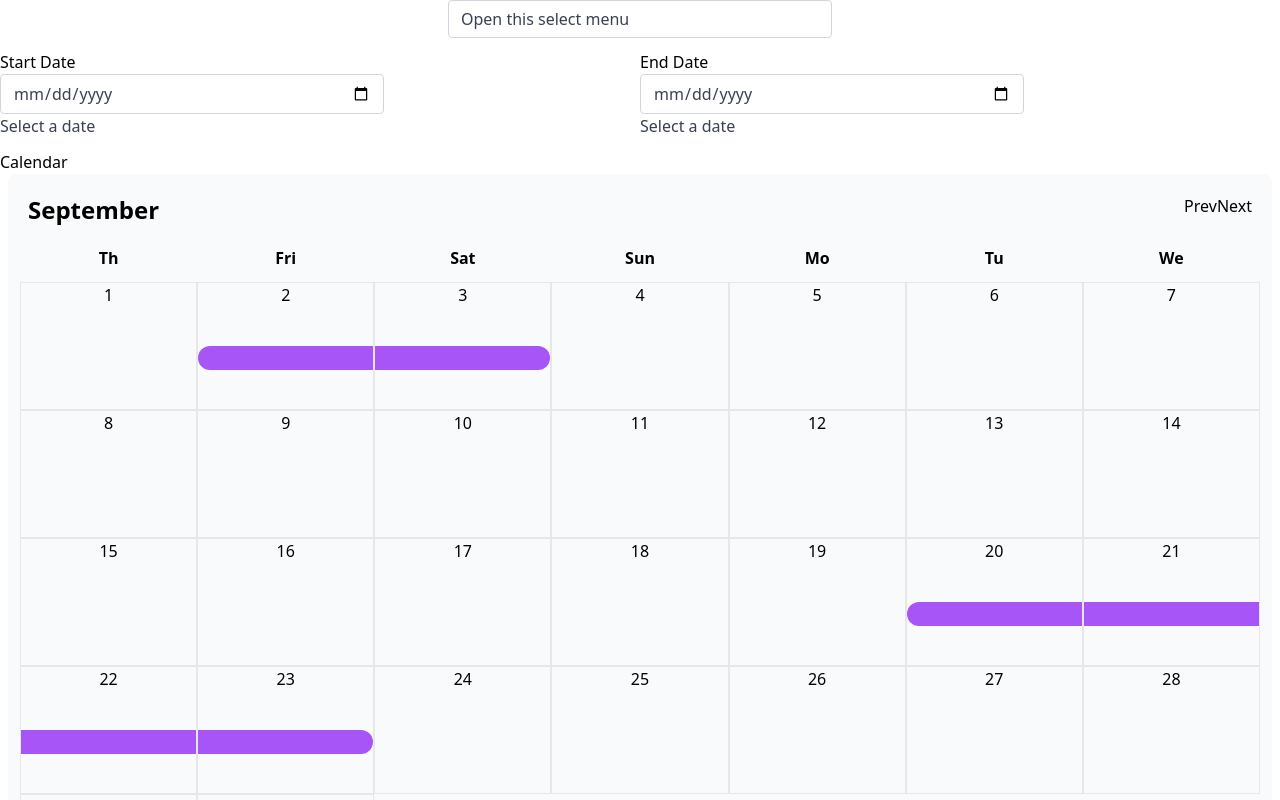
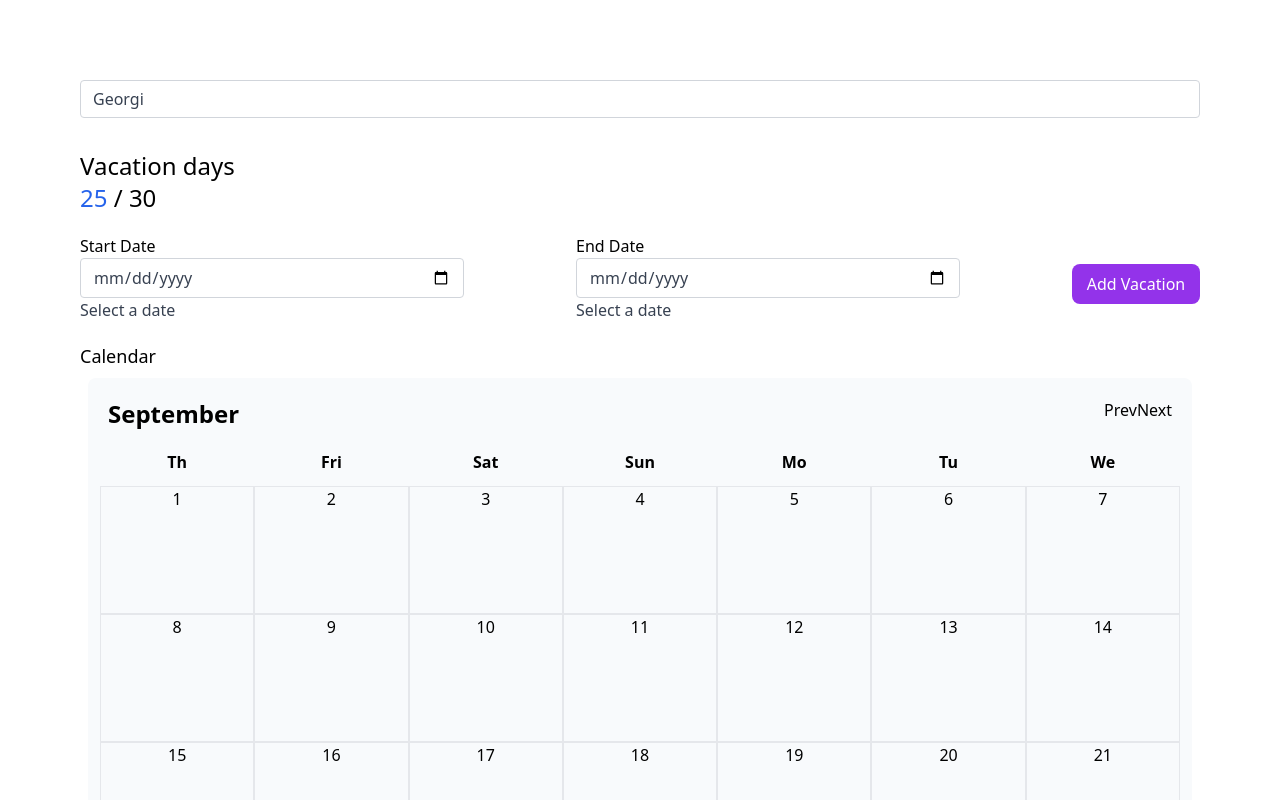
Before and after one commit to cezarmocanu/interview-challenge, a Next.js app: page / in a window 1280 px wide. Shown: the top 800 px of the page. Built offline with nearby package versions, Linux system fonts and the light colour scheme; what tw-elements would draw is missing.

Commit message:
main Added events and user selection

```diff
--- a/pages/index.tsx
+++ b/pages/index.tsx
@@ -1,5 +1,5 @@
 import type {NextPage} from 'next';
-import {useEffect, useState} from "react";
+import {useCallback, useEffect, useMemo, useState} from "react";
 
 import IStaff from "@model/staff";
 
@@ -14,6 +14,10 @@ const Home: NextPage = () => {
     const [staffList, setStaffList] = useState<IStaff[]>([]);
     const [selectedStaffMember, setSelectedStaffMember] = useState<IStaff | null>(null);
     const [holidayList, setHolidayList] = useState<IHoliday[]>([]);
+    const [formData, setFormData] = useState({
+        startDate: null,
+        endDate: null,
+    });
 
     const getHolidaysByStaff = (staff: IStaff) => {
         HolidayService
@@ -35,19 +39,64 @@ const Home: NextPage = () => {
             });
     }
 
-    const handleStartDateChange = (e: any) => {
-        new Date(e.target.value)
+    const handleFormChange = (e: any) => {
+        setFormData({
+            ...formData,
+            [e.target.name]: e.target.value,
+        });
     }
+
+    const handleFormSubmit = (e: any) => {
+        e.preventDefault();
+        const holiday: IHoliday = {
+            start: new Date(formData.startDate ?? ""),
+            end: new Date(formData.endDate ?? ""),
+            userId: selectedStaffMember?.id,
+        }
+
+        HolidayService.create(holiday).then(() => {
+            if (selectedStaffMember) {
+                getHolidaysByStaff(selectedStaffMember)
+            }
+        });
+    }
+
+    const handleOnChange = (e: any) => {
+        const staff = staffList.find((staff: IStaff) => staff.id === Number(e.target.value)) ?? null;
+        setSelectedStaffMember(staff);
+    }
+
+    const remainingDays = useMemo(() => {
+        if(!selectedStaffMember) return;
+
+        const usedDays = holidayList
+            .map(event => {
+                const days = event.end.getDay() - event.start.getDay();
+                console.log(event.end.getDay(),event.start.getDay(),days)
+                return days === 0 ? 1 : Math.abs(days);
+            })
+            .reduce((s, el) => s + el , 0);
+
+        return selectedStaffMember?.vacationBudget - usedDays;
+    }, [selectedStaffMember, holidayList]);
 
     useEffect(() => {
         initializeStaffList();
     }, []);
 
+    useEffect(() => {
+        if (selectedStaffMember){
+            getHolidaysByStaff(selectedStaffMember);
+        }
+    }, [selectedStaffMember]);
+
     return (
         <>
-            <div className="flex justify-center px-20">
-                <div className="mb-3 xl:w-96">
-                    <select className="
+            <div className="flex justify-center pt-20 pb-5">
+                <div className="mb-3 w-full px-20">
+                    <select
+                        className="
+                        flex justify-start
                         form-select
                         appearance-none
                         block
@@ -64,20 +113,33 @@ const Home: NextPage = () => {
                         ease-in-out
                         m-0
                         focus:text-gray-700 focus:bg-white focus:border-blue-600 focus:outline-none"
-                            aria-label="Default select example">
-                        <option selected>Open this select menu</option>
-                        <option value="1">One</option>
-                        <option value="2">Two</option>
-                        <option value="3">Three</option>
+                        value={selectedStaffMember?.id}
+                        onChange={handleOnChange}
+                    >
+                        {
+                            staffList.map((staff: IStaff) => {
+                                return (
+                                    <option
+                                        value={staff?.id}>
+                                        {staff.name}
+                                    </option>
+                                );
+                            })
+                        }
                     </select>
                 </div>
             </div>
-            <div className="flex">
+            <div className="px-20 pb-5">
+                <h1 className="text-2xl"> Vacation days</h1>
+                <h1 className="text-2xl"> <span className="text-blue-600">{remainingDays}</span> / 30</h1>
+            </div>
+            <form className="flex px-20 items-center">
                     <div className="flex flex-col grow items-left justify-center">
                         <h6 className="text-md">Start Date</h6>
                         <div className="datepicker relative form-floating mb-3 xl:w-96" data-mdb-toggle-button="false">
                             <input type="date"
-                               onChange={handleStartDateChange}
+                                   onChange={handleFormChange}
+                                   name="startDate"
                                    className="form-control block w-full px-3 py-1.5 text-base font-normal text-gray-700 bg-white bg-clip-padding border border-solid border-gray-300 rounded transition ease-in-out m-0 focus:text-gray-700 focus:bg-white focus:border-blue-600 focus:outline-none"
                                    placeholder="Select a date" data-mdb-toggle="datepicker"/>
                             <label htmlFor="floatingInput" className="text-gray-700">Select a date</label>
@@ -88,20 +150,29 @@ const Home: NextPage = () => {
                         <div className="flex grow">
                             <div className="datepicker relative form-floating mb-3 xl:w-96" data-mdb-toggle-button="false">
                                 <input type="date"
+                                       onChange={handleFormChange}
+                                       name="endDate"
                                        className="form-control block w-full px-3 py-1.5 text-base font-normal text-gray-700 bg-white bg-clip-padding border border-solid border-gray-300 rounded transition ease-in-out m-0 focus:text-gray-700 focus:bg-white focus:border-blue-600 focus:outline-none"
                                        placeholder="Select a date" data-mdb-toggle="datepicker"/>
                                 <label htmlFor="floatingInput" className="text-gray-700">Select a date</label>
                             </div>
                         </div>
                     </div>
-
+                <div >
+                    <button
+                        onClick={handleFormSubmit}
+                        className="w-32 text-white bg-purple-600 flex justify-center items-center p-2 rounded-lg hover:bg-purple-400"
+                    >
+                        Add Vacation
+                    </button>
                 </div>
-            <div>
-                <h6 className="text-md">Calendar</h6>
+            </form>
+            <div className={"px-20"}>
+                <h1 className="text-lg py-2">Calendar</h1>
                 <Calendar events={holidayList}
                 />
             </div>
-            <div>
+            <div className={"px-20"}>
                 <div className={"max-w"}>
                     <h1 className="text-lg py-2">Scheduled vacations</h1>
                     <div className={"max-w"}>
@@ -110,11 +181,11 @@ const Home: NextPage = () => {
                                 return (
                                     <div className={"max-w mb-2 flex"}>
                                         <div className="flex flex-col justify-center items-center bg-purple-600 text-white w-24 h-24 rounded-lg">
-                                            <span className="text-xs">{`${MONTH_NAMES[event.start.getMonth()]} ${event.start.getFullYear()}`}</span>
+                                            <span className="text-xs">{`${MONTH_NAMES[event.start.getMonth() ?? 0]} ${event.start.getFullYear()}`}</span>
                                             <span className="text-2xl">{event.start.getDate() + 1}</span>
                                         </div>
                                         <div className="grow h-24 rounded-lg bg-purple-600 ml-2 text-white flex  items-center px-2">
-                                            <span className={"text-md"}>{`Vacation (${(event.end.getDate() - event.start.getDate())} days)`}</span>
+                                            <span className={"text-md"}>{`Vacation (${(event.end.getDate() - event.start.getDate() === 0 ? 1 : event.end.getDate() - event.start.getDate())} days)`}</span>
                                         </div>
                                     </div>
                                 )
--- a/src/components/calendar/calendar.tsx
+++ b/src/components/calendar/calendar.tsx
@@ -96,7 +96,7 @@ const Calendar = ({events}: Props) => {
         const days = new Array(DateUtils.getDaysInMonth(currentDate.getFullYear(), currentDate.getMonth())).fill(0).map((_, index) => index + 1);
         return days.map((day) => {
             return (
-                <div className={"max-w h-32 border flex flex-col"}>
+                <div key={`calendar-day-${day}`} className={"max-w h-32 border flex flex-col"}>
                     <div className="max-w max-h flex justify-center items-center">
                         <span>{day}</span>
                     </div>
--- a/src/model/holiday.ts
+++ b/src/model/holiday.ts
@@ -1,6 +1,6 @@
 interface IHoliday {
     id?: number,
-    userId: number,
+    userId?: number,
     start: Date,
     end: Date,
 }
--- a/src/services/holiday-service.ts
+++ b/src/services/holiday-service.ts
@@ -1,32 +1,19 @@
 import LOCAL_STORAGE_KEYS from "@constants/local_storage_keys";
 import IHoliday from "@model/holiday";
+import holiday from "@model/holiday";
+import {start} from "repl";
 
 const getAllByUserId = async (userId: number) => {
     const response = localStorage.getItem(LOCAL_STORAGE_KEYS.HOLIDAYS)
-    // const data = JSON.parse(response ?? "[]");
+    const data = JSON.parse(response ?? "[]");
 
-    const data = [
-        {
-            id: 0,
-            start: new Date("2022-09-20"),
-            end: new Date("2022-09-24"),
-            userId: 0,
-        },
-        {
-            id: 1,
-            start: new Date("2022-09-02"),
-            end: new Date("2022-09-04"),
-            userId: 0,
-        },
-        {
-            id: 2,
-            start: new Date("2022-08-02"),
-            end: new Date("2022-08-02"),
-            userId: 0,
-        },
-    ];
-
-    return data.filter((holiday: IHoliday) => holiday.userId === userId);
+    return data
+        .filter((holiday: IHoliday) => holiday.userId === userId)
+        .map((holiday: any) => ({
+            ...holiday,
+            start: new Date(holiday.start),
+            end: new Date(holiday.end),
+        }));
 };
 
 const create = async (holiday: IHoliday) => {
@@ -41,8 +28,8 @@ const create = async (holiday: IHoliday) => {
         ...holiday
     };
 
-    data.push(newEntity);
-    localStorage.setItem(LOCAL_STORAGE_KEYS.LAST_HOLIDAY_ID, JSON.stringify(data));
+    const newData = [...data, newEntity];
+    localStorage.setItem(LOCAL_STORAGE_KEYS.HOLIDAYS, JSON.stringify(newData));
 
     return newEntity;
 };
```
Lines whose indentation alone changed are shown as unchanged.
